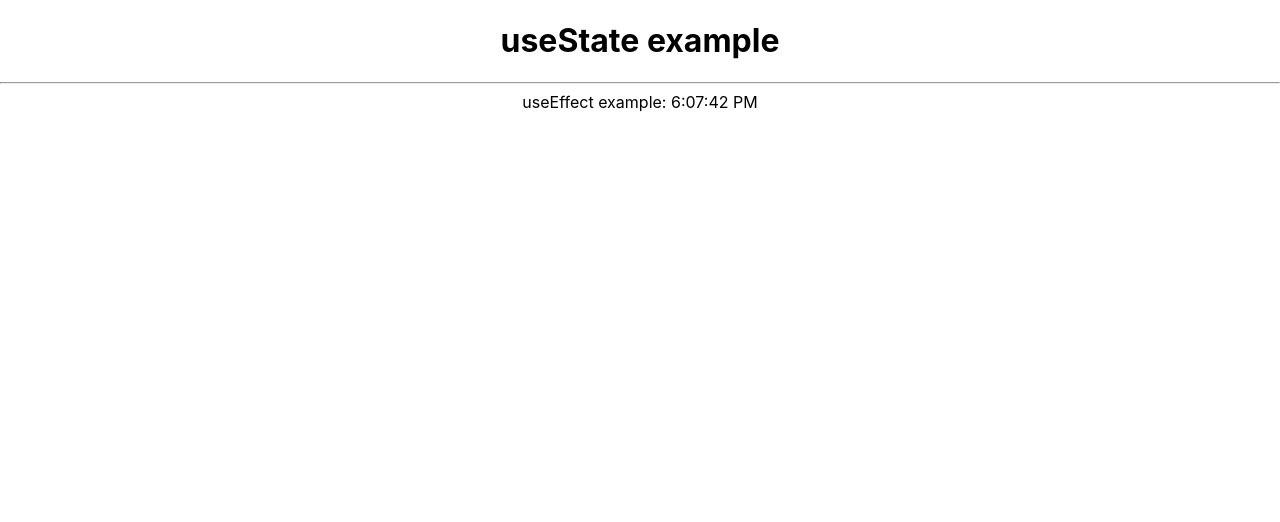
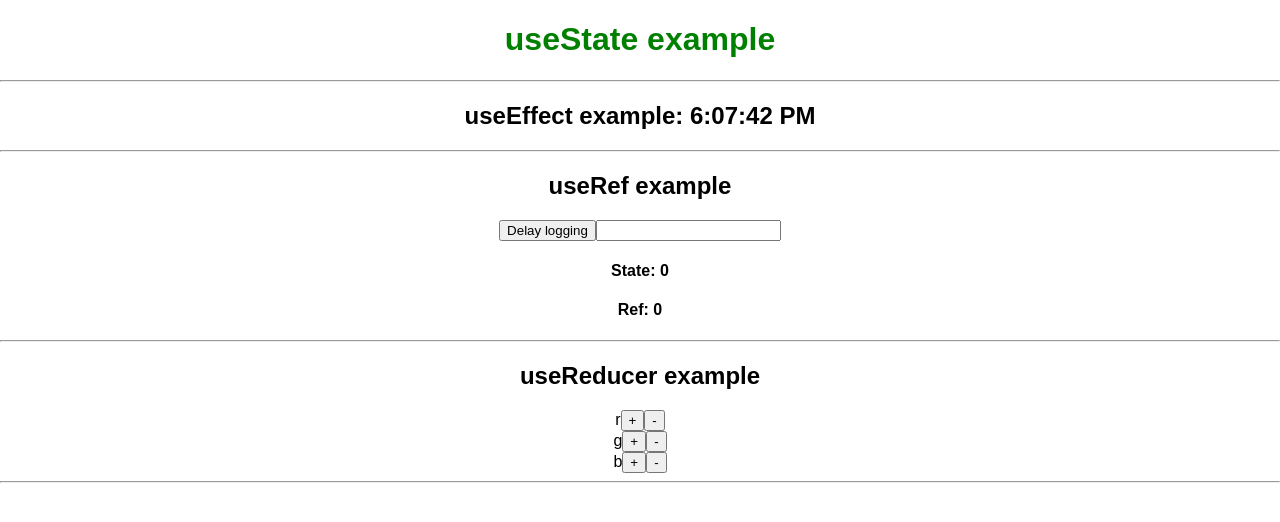
Before and after one commit to mirek-t/useReact, a React (Create React App) app: page / in a window 1280 px wide. Shown: the top 522 px of the page. Built offline with nearby package versions, Linux system fonts and the light colour scheme.

Commit message:
useRef useReducer

```diff
--- a/src/App.css
+++ b/src/App.css
@@ -1,38 +1,4 @@
 .App {
+  font-family: sans-serif;
   text-align: center;
 }
-
-.App-logo {
-  height: 40vmin;
-  pointer-events: none;
-}
-
-@media (prefers-reduced-motion: no-preference) {
-  .App-logo {
-    animation: App-logo-spin infinite 20s linear;
-  }
-}
-
-.App-header {
-  background-color: #282c34;
-  min-height: 100vh;
-  display: flex;
-  flex-direction: column;
-  align-items: center;
-  justify-content: center;
-  font-size: calc(10px + 2vmin);
-  color: white;
-}
-
-.App-link {
-  color: #61dafb;
-}
-
-@keyframes App-logo-spin {
-  from {
-    transform: rotate(0deg);
-  }
-  to {
-    transform: rotate(360deg);
-  }
-}
--- a/src/App.js
+++ b/src/App.js
@@ -1,5 +1,7 @@
 import "./App.css";
 import EffectComponent from "./Effect";
+import ReducerComponent from "./Reducer";
+import RefComponent from "./Ref";
 import State from "./State";
 
 function App() {
@@ -8,6 +10,11 @@ function App() {
       <State />
       <hr />
       <EffectComponent />
+      <hr />
+      <RefComponent />
+      <hr />
+      <ReducerComponent />
+      <hr />
     </div>
   );
 }
--- a/src/Effect.jsx
+++ b/src/Effect.jsx
@@ -12,7 +12,7 @@ function EffectComponent() {
     };
   });
 
-  return <div>useEffect example: {time.toLocaleTimeString()}</div>;
+  return <h2>useEffect example: {time.toLocaleTimeString()}</h2>;
 }
 
 export default EffectComponent;
--- /dev/null
+++ b/src/Reducer.jsx
@@ -0,0 +1,79 @@
+import React, { useReducer } from "react";
+
+function limitRGB(number) {
+  return Math.min(255, Math.max(0, number));
+}
+
+function reducer(state, action) {
+  switch (action.type) {
+    case "INCREMENT_R":
+      return Object.assign({}, state, {
+        r: limitRGB(state.r + action.payload),
+      });
+    case "DECREMENT_R":
+      return Object.assign({}, state, {
+        r: limitRGB(state.r - action.payload),
+      });
+    case "INCREMENT_G":
+      return Object.assign({}, state, {
+        g: limitRGB(state.g + action.payload),
+      });
+    case "DECREMENT_G":
+      return Object.assign({}, state, {
+        g: limitRGB(state.g - action.payload),
+      });
+    case "INCREMENT_B":
+      return Object.assign({}, state, {
+        b: limitRGB(state.b + action.payload),
+      });
+    case "DECREMENT_B":
+      return Object.assign({}, state, {
+        b: limitRGB(state.b - action.payload),
+      });
+    default:
+      return state;
+  }
+}
+
+function ReducerComponent() {
+  const [{ r, g, b }, dispatch] = useReducer(reducer, {
+    r: 0,
+    g: 0,
+    b: 0,
+  });
+
+  return (
+    <>
+      <h2 style={{ color: `rgb(${r},${g},${b})` }}>useReducer example</h2>
+      <div>
+        <span>r</span>
+        <button onClick={() => dispatch({ type: "INCREMENT_R", payload: 50 })}>
+          +
+        </button>
+        <button onClick={() => dispatch({ type: "DECREMENT_R", payload: 50 })}>
+          -
+        </button>
+      </div>
+      <div>
+        <span>g</span>
+        <button onClick={() => dispatch({ type: "INCREMENT_G", payload: 50 })}>
+          +
+        </button>
+        <button onClick={() => dispatch({ type: "DECREMENT_G", payload: 50 })}>
+          -
+        </button>
+      </div>
+      <div>
+        <span>b</span>
+        <button onClick={() => dispatch({ type: "INCREMENT_B", payload: 50 })}>
+          +
+        </button>
+        <button onClick={() => dispatch({ type: "DECREMENT_B", payload: 50 })}>
+          -
+        </button>
+      </div>
+    </>
+  );
+}
+
+export default ReducerComponent;
--- /dev/null
+++ b/src/Ref.jsx
@@ -0,0 +1,30 @@
+import React, { useRef, useState } from "react";
+
+function RefComponent() {
+  const [number, setNumber] = useState(0);
+  const numRef = useRef(0);
+  const inputRef = useRef(null);
+
+  function incrementAndDelayLogging() {
+    setNumber(number + 1);
+    numRef.current++;
+    setTimeout(() => {
+      alert(`state: ${number}, ref: ${numRef.current}`);
+    }, 1000);
+
+    inputRef.current.focus();
+    inputRef.current.style.backgroundColor = "peru";
+  }
+
+  return (
+    <div>
+      <h2>useRef example</h2>
+      <button onClick={incrementAndDelayLogging}>Delay logging</button>
+      <input type="text" ref={inputRef} />
+      <h4>State: {number}</h4>
+      <h4>Ref: {numRef.current}</h4>
+    </div>
+  );
+}
+
+export default RefComponent;
--- a/src/State.jsx
+++ b/src/State.jsx
@@ -5,9 +5,10 @@ function State() {
 
   return (
     <h1
-      styles={{ color: isGreen ? "green" : "blue" }}
+      style={{ color: isGreen ? "green" : "blue" }}
       onClick={() => {
-        setIsGreen((prevState) => !prevState);
+        // setIsGreen(!isGreen);
+        setIsGreen((prevState) => !prevState); //poprzedni stan
       }}
     >
       useState example
```
